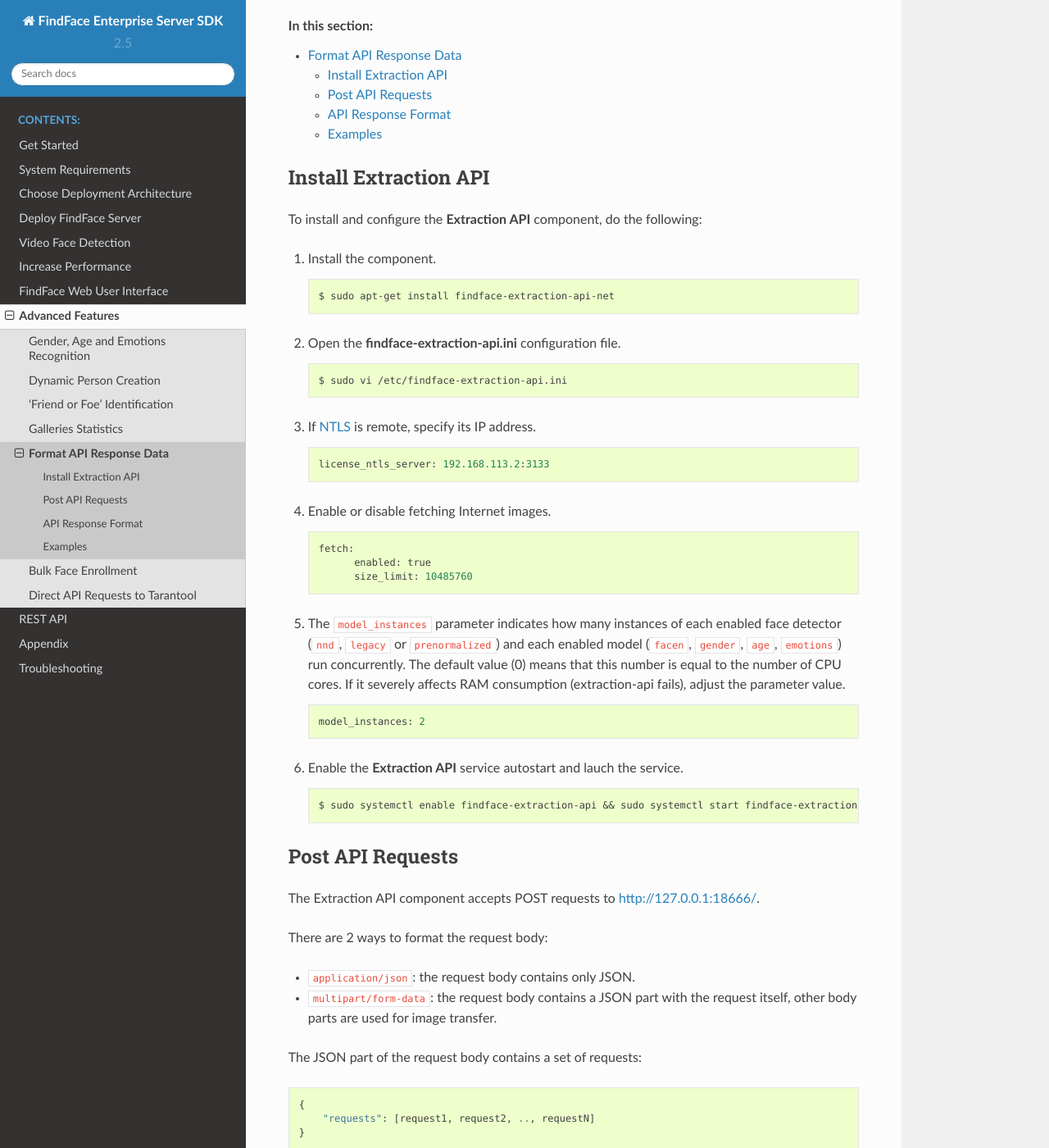
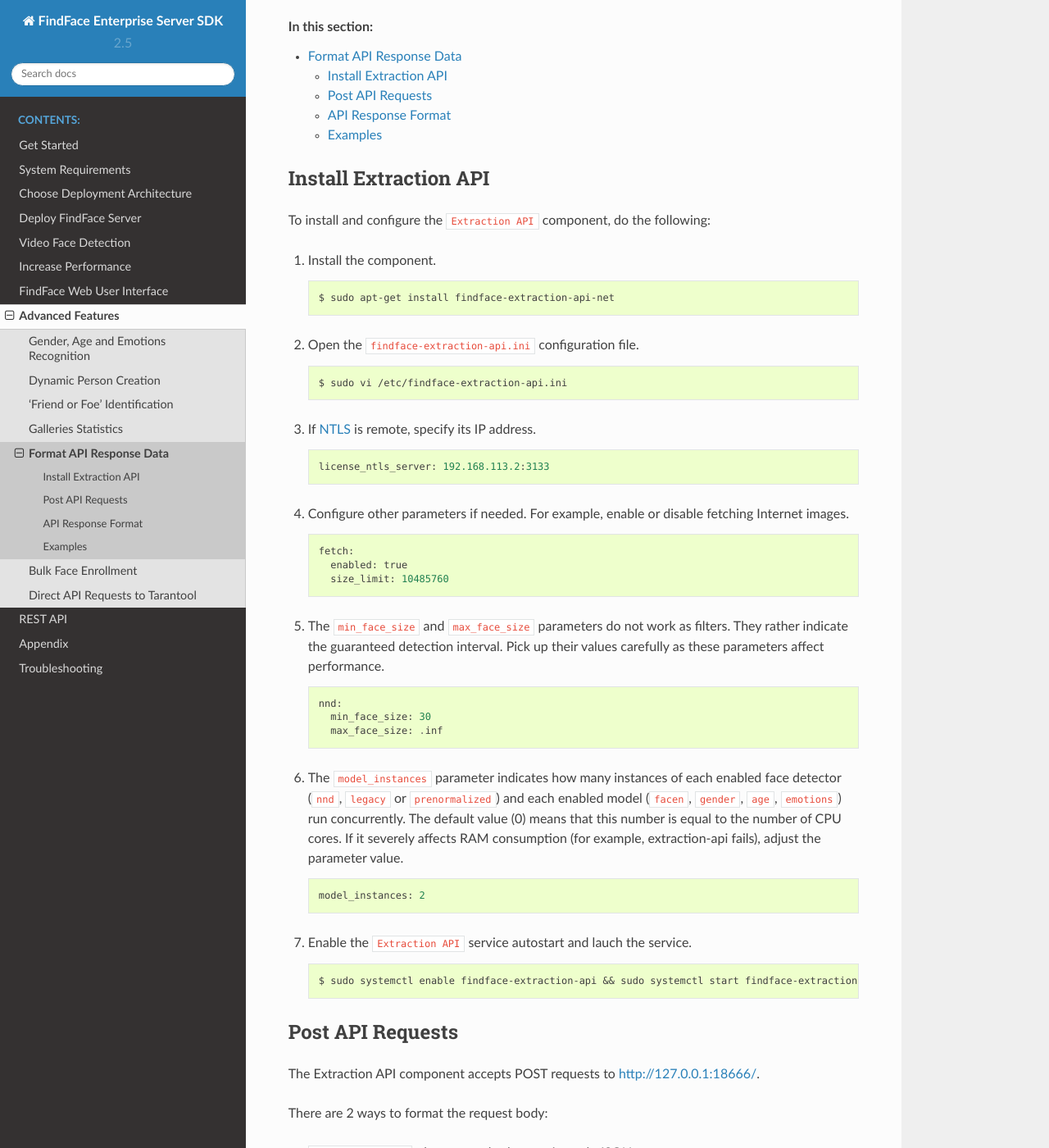
Before and after one commit to NTech-Lab/docs, a Sphinx documentation site: the page built from docs/extraction_api.rst, in a window 1280 px wide and 1400 px high, scrolled down 534 px. Shown: the whole window at 82% size. Built offline with Sphinx 7.4.7 and the Read the Docs theme 2.0.0, drawn with Linux system fonts in a browser that asks for light colours; some of the changed text lies outside the part shown.

Commit message:
extraction-api

```diff
--- a/docs/extraction_api.rst
+++ b/docs/extraction_api.rst
@@ -3,12 +3,9 @@
 Format API Response Data
 ================================
 
-With the **Extraction API** component, you can flexibly configure the
-format of API responses to extract various face data, including the
-bounding box coordinates, normalized face, gender, age, and emotions, as
-well as the face feature vector (facen). Implementing this feature to
-your system can remarkably broaden the scope of analytic tasks it is
-capable of fulfilling.
+With the ``Extraction API`` component, you can flexibly configure the format of API responses to extract various face data, including the
+bounding box coordinates, normalized face, gender, age, and emotions, as well as the face feature vector (facen). Implementing this feature to
+your system can remarkably broaden the scope of analytic tasks it is capable of fulfilling.
 
 .. note::
      Being a findface-facenapi counterpart when it comes to data extraction via API, the Extraction API component is more resource-demanding. The component cannot fully substitute findface-facenapi as it doesn't allow adding faces and working with the database.
@@ -30,7 +26,7 @@
 
        $ sudo apt-get install findface-extraction-api-net
 
-#. Open the **findface-extraction-api.ini** configuration file.
+#. Open the ``findface-extraction-api.ini`` configuration file.
 
    .. code::
 
@@ -42,22 +38,29 @@
 
        license_ntls_server: 192.168.113.2:3133
 
-#. Enable or disable fetching Internet images.
+#. Configure other parameters if needed. For example, enable or disable fetching Internet images.
 
    .. code::
 
        fetch:
-             enabled: true
-             size_limit: 10485760
+         enabled: true
+         size_limit: 10485760
 
-#. The ``model_instances`` parameter indicates how many instances of each enabled face detector (``nnd``, ``legacy`` or ``prenormalized``) and each enabled model (``facen``, ``gender``, ``age``, ``emotions``) run concurrently. The default value (0) means that this number is equal to the number of CPU cores. If it severely affects RAM consumption (extraction-api fails), adjust the parameter value.
+#. The ``min_face_size`` and ``max_face_size`` parameters do not work as filters. They rather indicate the guaranteed detection interval. Pick up their values carefully as these parameters affect performance.
+
+   .. code::
+
+      nnd:
+        min_face_size: 30
+        max_face_size: .inf
+
+#. The ``model_instances`` parameter indicates how many instances of each enabled face detector (``nnd``, ``legacy`` or ``prenormalized``) and each enabled model (``facen``, ``gender``, ``age``, ``emotions``) run concurrently. The default value (0) means that this number is equal to the number of CPU cores. If it severely affects RAM consumption (for example, extraction-api fails), adjust the parameter value.
 
    .. code::
 
        model_instances: 2
 
-#. Enable the **Extraction API** service autostart and lauch the
-   service.
+#. Enable the ``Extraction API`` service autostart and lauch the service.
 
    .. code::
 
--- a/docs/network.rst
+++ b/docs/network.rst
@@ -18,10 +18,10 @@
 
 
    .. warning::
-       The findface-facenapi.ini content must be correct Python code.
+       The ``findface-facenapi.ini`` content must be correct Python code.
 
    .. note::
-       Do not specify ffupload_url if the findface-upload component is not installed.
+       Do not specify ``ffupload_url`` if the findface-upload component is not installed.
 
 #. By default, if one or several tntapi shards are out of service during face identification, :program:`findface-facenapi` returns an error. If necessary, uncomment the ``tntapi_ignore_search_error`` parameter and assign it ``True``. In this case findface-facenapi will use available tntapi shards to obtain face identification results, indicating the number of available servers vs the total number of servers in the response::
 
```
Also changed, not shown: other parts of docs/extraction_api.rst (+1 -2 lines), docs/ffupload.rst (+4 -3 lines).
